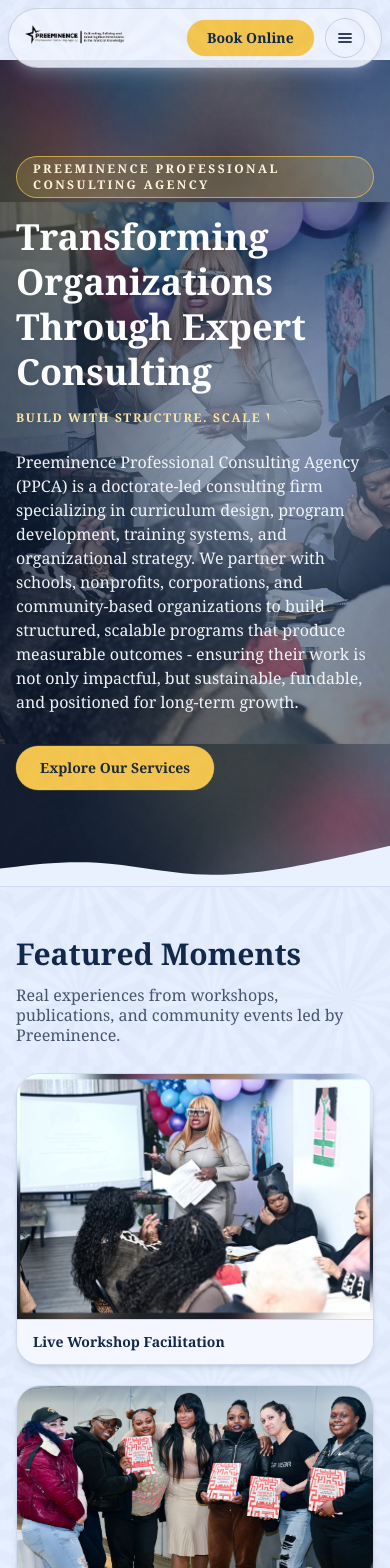
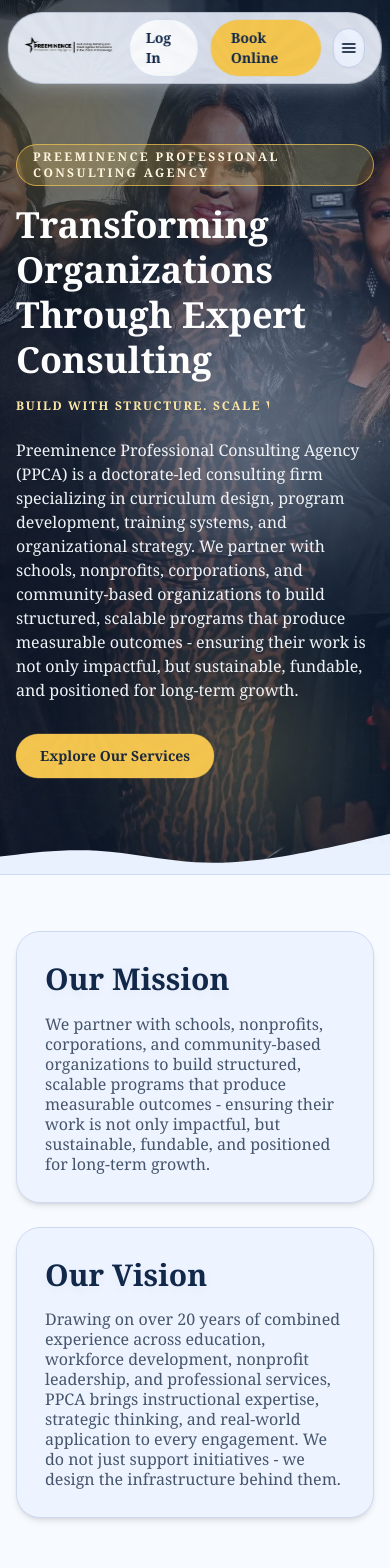
Before and after one commit to Volta-NYC/preeminence-consulting, a Next.js app: page / in a window 390 px wide. Shown: the top 1568 px of the page. Built offline with nearby package versions, Linux system fonts and the light colour scheme.

Commit message:
Update home hero layout and add placeholder login page

```diff
--- a/src/app/globals.css
+++ b/src/app/globals.css
@@ -1,7 +1,7 @@
 @import "tailwindcss";
 
 :root {
-  --background: #e6efff;
+  --background: #f8fbff;
   --foreground: #0f172a;
   --navy: #11284a;
   --gold: #f4c64f;
@@ -22,7 +22,7 @@
 }
 
 body {
-  background: linear-gradient(180deg, #e6efff 0%, #dfe9ff 42%, #d8e6ff 100%);
+  background: linear-gradient(180deg, #f9fbff 0%, #f4f8ff 48%, #eef4ff 100%);
   color: var(--foreground);
   font-family: Georgia, "Times New Roman", Times, serif;
 }
--- a/src/app/layout.tsx
+++ b/src/app/layout.tsx
@@ -22,7 +22,7 @@
 }>) {
   return (
     <html lang="en" className="h-full">
-      <body className="relative min-h-full overflow-x-hidden bg-[#e6efff] text-slate-900 antialiased">
+      <body className="relative min-h-full overflow-x-hidden bg-[#f8fbff] text-slate-900 antialiased">
         <div aria-hidden="true" className="pointer-events-none fixed inset-0 z-0">
           <div className="islamic-geometry-pattern absolute inset-0 opacity-[0.32]" />
           <div className="animate-float-slow absolute -left-24 top-24 h-72 w-72 rounded-full bg-[#f4c64f]/18 blur-3xl" />
--- /dev/null
+++ b/src/app/login/page.tsx
@@ -0,0 +1,54 @@
+import Footer from "@/components/Footer";
+import Navbar from "@/components/Navbar";
+
+export default function LoginPage() {
+  return (
+    <div className="min-h-screen bg-[#f8fbff] text-slate-800">
+      <Navbar />
+      <main className="mx-auto flex w-full max-w-7xl flex-1 items-center px-4 py-16 md:px-8">
+        <section className="mx-auto w-full max-w-lg rounded-3xl border border-[#cfd9f2] bg-[#f4f8ff] p-8 shadow-md">
+          <p className="text-xs font-bold uppercase tracking-[0.2em] text-[#11284a]">Account Access</p>
+          <h1 className="mt-3 text-3xl font-extrabold text-[#11284a]">Log In</h1>
+          <p className="mt-4 text-slate-600">
+            This is a placeholder login page. Authentication functionality will be implemented in a later phase.
+          </p>
+
+          <div className="mt-8 space-y-4">
+            <div>
+              <label htmlFor="email" className="mb-2 block text-sm font-semibold text-[#11284a]">
+                Email
+              </label>
+              <input
+                id="email"
+                type="email"
+                placeholder="name@example.com"
+                disabled
+                className="w-full cursor-not-allowed rounded-xl border border-[#d4ddf1] bg-white/90 px-4 py-3 text-sm text-slate-500 outline-none"
+              />
+            </div>
+            <div>
+              <label htmlFor="password" className="mb-2 block text-sm font-semibold text-[#11284a]">
+                Password
+              </label>
+              <input
+                id="password"
+                type="password"
+                placeholder="••••••••"
+                disabled
+                className="w-full cursor-not-allowed rounded-xl border border-[#d4ddf1] bg-white/90 px-4 py-3 text-sm text-slate-500 outline-none"
+              />
+            </div>
+            <button
+              type="button"
+              disabled
+              className="w-full cursor-not-allowed rounded-xl bg-[#f4c64f] px-4 py-3 text-sm font-extrabold text-[#111827] opacity-75"
+            >
+              Log In (Coming Soon)
+            </button>
+          </div>
+        </section>
+      </main>
+      <Footer />
+    </div>
+  );
+}
--- a/src/app/page.tsx
+++ b/src/app/page.tsx
@@ -42,41 +42,6 @@
   },
 ];
 
-const homeGalleryImages = [
-  {
-    src: "/images/home/workshop-session.jpg",
-    alt: "Dr. Fuller leading a professional workshop with attendees in a classroom setting",
-    width: 1440,
-    height: 1440,
-    label: "Live Workshop Facilitation",
-    imageClass: "object-center",
-  },
-  {
-    src: "/images/home/community-book-group.jpg",
-    alt: "Community members holding copies of Consequential Correspondence at an event",
-    width: 2047,
-    height: 1366,
-    label: "Community Book Engagement",
-    imageClass: "object-center",
-  },
-  {
-    src: "/images/home/founder-group-portrait.jpg",
-    alt: "Dr. Fuller with partners and supporters at a professional networking event",
-    width: 2048,
-    height: 1365,
-    label: "Leadership Network Building",
-    imageClass: "object-center",
-  },
-  {
-    src: "/images/home/founder-book-portrait.jpg",
-    alt: "Dr. Fuller presenting her book Consequential Correspondence",
-    width: 1366,
-    height: 2047,
-    label: "Founder Publication Spotlight",
-    imageClass: "object-top",
-  },
-];
-
 const socialCardThemes: Record<string, string> = {
   Instagram: "border-pink-300 bg-pink-50",
   Facebook: "border-blue-300 bg-blue-50",
@@ -99,18 +64,18 @@
 
 export default function Home() {
   return (
-    <div className="relative min-h-screen overflow-hidden bg-[#e6efff] text-slate-800">
+    <div className="relative min-h-screen overflow-hidden bg-[#f8fbff] text-slate-800">
       <div
         aria-hidden="true"
         className="islamic-geometry-pattern-home pointer-events-none absolute inset-0 z-[1] opacity-[0.14]"
       />
       <div className="relative z-10">
-        <Navbar />
+        <Navbar overlay />
         <main className="relative z-10">
           <section id="home" className="relative isolate overflow-hidden border-b border-[#cfd9f2]">
             <Image
-              src="/images/home/workshop-session.jpg"
-              alt="Dr. Fuller presenting to a professional audience during a learning session"
+              src="/images/home/founder-group-portrait.jpg"
+              alt="Dr. Fuller with partners and supporters during a leadership networking event"
               fill
               priority
               className="object-cover"
@@ -121,7 +86,7 @@
             <div className="animate-float-reverse absolute right-0 top-1/3 h-64 w-64 rounded-full bg-[#dbeafe]/40 blur-3xl" />
             <div className="animate-float-slow absolute bottom-12 right-20 h-36 w-36 rounded-full bg-[#fde68a]/35 blur-3xl" />
 
-            <div className="relative mx-auto flex min-h-[78vh] w-full max-w-7xl items-center px-4 py-24 md:px-8">
+            <div className="relative mx-auto flex min-h-screen w-full max-w-7xl items-center px-4 pb-24 pt-36 md:px-8 md:pt-40">
               <div className="max-w-3xl animate-fade-left">
                 <p className="animate-scale-in mb-4 inline-flex rounded-full border border-[#f4c64f]/70 bg-[#f4c64f]/20 px-4 py-1 text-xs font-bold uppercase tracking-[0.2em] text-[#fff7df]">
                   Preeminence Professional Consulting Agency
@@ -153,36 +118,8 @@
             </div>
           </section>
 
-        <section className="relative overflow-hidden border-b border-[#cfd9f2]">
-          <section className="mx-auto w-full max-w-7xl px-4 py-12 md:px-8">
-            <h2 className="headline-animated text-3xl font-bold text-[#11284a]">Featured Moments</h2>
-            <p className="mt-3 max-w-3xl text-slate-600">
-              Real experiences from workshops, publications, and community events led by Preeminence.
-            </p>
-            <div className="stagger-children mt-7 grid grid-cols-1 gap-5 md:grid-cols-2">
-              {homeGalleryImages.map((image, index) => (
-                <article
-                  key={image.label}
-                  className="hover-lift shine-surface overflow-hidden rounded-3xl border border-[#cfd9f2] bg-[#edf3ff] shadow-md"
-                  style={{ animationDelay: `${index * 90}ms` }}
-                >
-                  <div className="group relative aspect-[16/11]">
-                    <Image
-                      src={image.src}
-                      alt={image.alt}
-                      fill
-                      className={`object-cover transition duration-300 group-hover:scale-[1.02] ${image.imageClass}`}
-                    />
-                  </div>
-                  <div className="border-t border-[#cfd9f2] bg-[#f4f7ff] px-4 py-3">
-                    <p className="text-sm font-semibold text-[#11284a]">{image.label}</p>
-                  </div>
-                </article>
-              ))}
-            </div>
-          </section>
-
-          <section className="mx-auto w-full max-w-7xl px-4 pb-14 md:px-8">
+        <section className="relative overflow-hidden border-b border-[#cfd9f2] bg-[#f7faff]">
+          <section className="mx-auto w-full max-w-7xl px-4 py-14 md:px-8">
             <div className="stagger-children grid grid-cols-1 gap-6 md:grid-cols-2">
               <article className="hover-lift shine-surface pulse-border animate-fade-left rounded-3xl border border-[#cfd9f2] bg-[#edf3ff] p-7 shadow-md">
                 <h2 className="headline-animated text-3xl font-bold text-[#11284a]">Our Mission</h2>
@@ -249,7 +186,7 @@
                   target="_blank"
                   rel="noreferrer"
                   className={`hover-lift shine-surface animate-scale-in group flex flex-col items-center gap-3 rounded-2xl border px-8 py-5 text-center transition hover:border-[#f4c64f] hover:shadow-md ${
-                    socialCardThemes[social.label] ?? "border-[#cfd9f2] bg-[#e6efff]"
+                    socialCardThemes[social.label] ?? "border-[#cfd9f2] bg-[#f1f6ff]"
                   }`}
                   style={{ animationDelay: `${index * 120}ms` }}
                 >
--- a/src/components/Navbar.tsx
+++ b/src/components/Navbar.tsx
@@ -137,11 +137,19 @@
   );
 }
 
-export default function Navbar() {
+type NavbarProps = {
+  overlay?: boolean;
+};
+
+export default function Navbar({ overlay = false }: NavbarProps) {
   const [menuOpen, setMenuOpen] = useState(false);
 
   return (
-    <header className="sticky top-2 z-50 mx-auto w-[96%] max-w-7xl animate-fade-up">
+    <header
+      className={`z-50 mx-auto w-[96%] max-w-7xl animate-fade-up ${
+        overlay ? "absolute left-1/2 top-3 -translate-x-1/2" : "sticky top-2"
+      }`}
+    >
       <nav className="animate-gradient-pan relative overflow-visible rounded-[2.1rem] border border-[#11284a]/15 bg-[#edf3ff]/88 px-4 py-1.5 text-[#11284a] shadow-lg shadow-slate-300/25 backdrop-blur-xl [animation-duration:16s] md:px-6 md:py-2">
         <div className="pointer-events-none absolute inset-0 rounded-[2.1rem] bg-gradient-to-r from-white/35 via-white/5 to-white/35 opacity-50" />
 
@@ -168,6 +176,12 @@
           </div>
 
           <div className="flex items-center gap-3">
+            <Link
+              href="/login"
+              className="hover-lift inline-flex rounded-full border border-[#d5dfef] bg-white/80 px-4 py-2 text-sm font-bold text-[#11284a] transition hover:border-[#f4c64f] hover:text-emerald-700"
+            >
+              Log In
+            </Link>
             <Link
               href="/book-online"
               className="animate-pulse-glow hover-lift shine-surface magnetic-cta inline-flex rounded-full bg-[#f4c64f] px-5 py-2 text-sm font-extrabold text-[#111827] ring-2 ring-[#f7d982] transition hover:bg-[#f7ce62]"
@@ -198,6 +212,7 @@
           <div className="animate-scale-in relative mt-3 rounded-2xl border border-[#cfd9f2] bg-[#edf3ff]/95 p-3 shadow-xl lg:hidden">
             <div className="space-y-1">
               <DesktopLink href="/" label="Home" />
+              <DesktopLink href="/login" label="Log In" />
               <MobileDropdown label="About" href="/about-us" items={aboutLinks} />
               <DesktopLink href="/services" label="Services" />
               <MobileDropdown label="Programs" href="/programs" items={programsLinks} />
```
